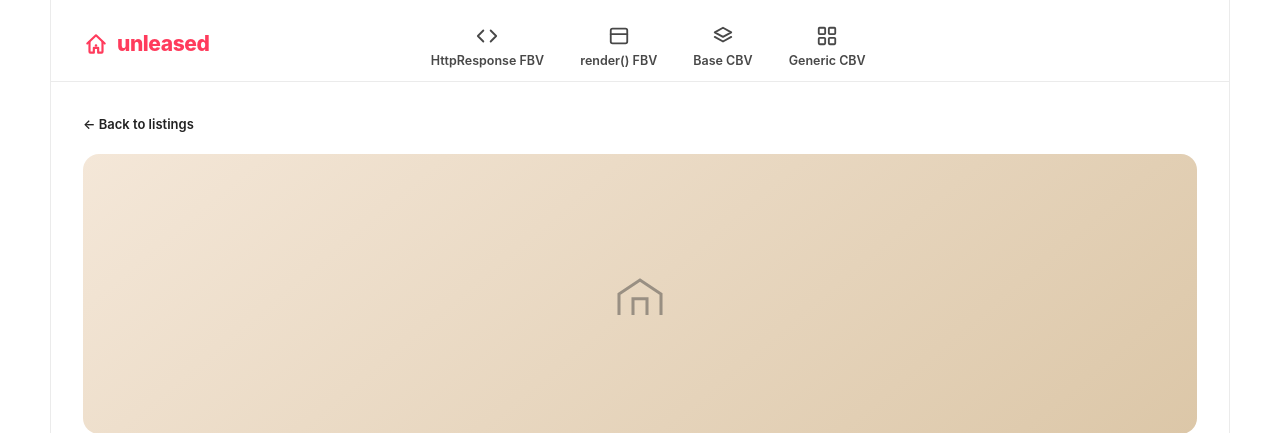
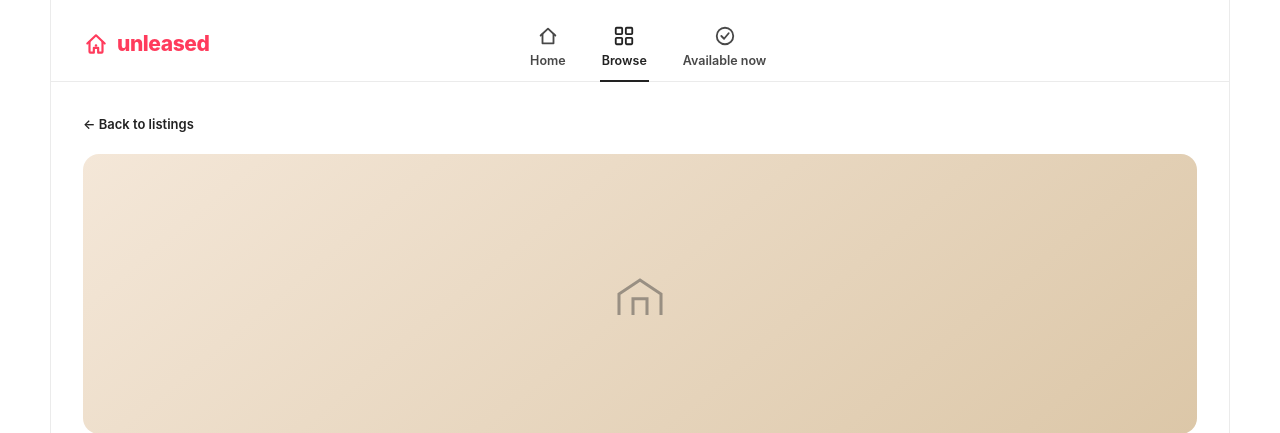
Before and after one commit to SurutheJ/2_Unleased, a Django app: page /listings/1/ in a window 1280 px wide. Shown: the top 433 px of the page. Run offline with Django 5.2, Linux system fonts and the light colour scheme; tables that the repository leaves empty hold one stand-in row (values such as "Sample post").

Commit message:
Navbar: Home, Browse, Available now tabs using {% url %}

```diff
--- a/listings/templates/listings/listing_detail.html
+++ b/listings/templates/listings/listing_detail.html
@@ -3,7 +3,7 @@
 {% block title %}{{ listing.title }}{% endblock %}
 
 {% block content %}
-  <a class="back-btn" href="{% url 'listings:cbv_generic' %}">&larr; Back to listings</a>
+  <a class="back-btn" href="{% url 'listings:list' %}">&larr; Back to listings</a>
 
   <div class="thumb g1 detail-hero">
     <div class="thumb-icon">{% include "partials/_house_icon.html" %}</div>
--- a/templates/partials/_navbar.html
+++ b/templates/partials/_navbar.html
@@ -1,5 +1,5 @@
 <header class="topnav">
-  <a class="logo" href="{% url 'listings:cbv_generic' %}">
+  <a class="logo" href="{% url 'home' %}">
     <svg viewBox="0 0 24 24" fill="none" stroke="currentColor" stroke-width="2" stroke-linecap="round" stroke-linejoin="round" aria-hidden="true">
       <path d="M4 11.5L12 4l8 7.5"/>
       <path d="M6 10v9.2c0 .44.36.8.8.8H10v-4.5h4V20h3.2c.44 0 .8-.36.8-.8V10"/>
@@ -8,24 +8,21 @@
     unleased
   </a>
 
-  {# One tab per graded view. The tab for the page we are on is highlighted using the URL name. #}
+  {# Main navigation. Every href uses {% url %} with a route name, never a hard-coded path. #}
+  {# The tab for the current page is highlighted by comparing its URL name. #}
   <nav class="tabs" aria-label="Main">
     {% with current=request.resolver_match.view_name %}
-      <a class="tab {% if current == 'listings:manual' %}active{% endif %}" href="{% url 'listings:manual' %}">
-        <svg viewBox="0 0 24 24" stroke-width="2" stroke-linecap="round" stroke-linejoin="round"><path d="M8 6l-6 6 6 6"/><path d="M16 6l6 6-6 6"/></svg>
-        <span>HttpResponse FBV</span>
+      <a class="tab {% if current == 'home' %}active{% endif %}" href="{% url 'home' %}">
+        <svg viewBox="0 0 24 24" stroke-width="2" stroke-linecap="round" stroke-linejoin="round"><path d="M4 11.5L12 4l8 7.5"/><path d="M6 10v10h12V10"/></svg>
+        <span>Home</span>
       </a>
-      <a class="tab {% if current == 'listings:render' %}active{% endif %}" href="{% url 'listings:render' %}">
-        <svg viewBox="0 0 24 24" stroke-width="2" stroke-linecap="round" stroke-linejoin="round"><rect x="3" y="4" width="18" height="16" rx="2"/><path d="M3 10h18"/></svg>
-        <span>render() FBV</span>
+      <a class="tab {% if current == 'listings:list' or current == 'listings:detail' %}active{% endif %}" href="{% url 'listings:list' %}">
+        <svg viewBox="0 0 24 24" stroke-width="2" stroke-linecap="round" stroke-linejoin="round"><rect x="3" y="3" width="7" height="7" rx="1"/><rect x="14" y="3" width="7" height="7" rx="1"/><rect x="3" y="14" width="7" height="7" rx="1"/><rect x="14" y="14" width="7" height="7" rx="1"/></svg>
+        <span>Browse</span>
       </a>
       <a class="tab {% if current == 'listings:cbv_base' %}active{% endif %}" href="{% url 'listings:cbv_base' %}">
-        <svg viewBox="0 0 24 24" stroke-width="2" stroke-linecap="round" stroke-linejoin="round"><path d="M12 3l9 5-9 5-9-5 9-5z"/><path d="M3 13l9 5 9-5"/></svg>
-        <span>Base CBV</span>
-      </a>
-      <a class="tab {% if current == 'listings:cbv_generic' %}active{% endif %}" href="{% url 'listings:cbv_generic' %}">
-        <svg viewBox="0 0 24 24" stroke-width="2" stroke-linecap="round" stroke-linejoin="round"><rect x="3" y="3" width="7" height="7" rx="1"/><rect x="14" y="3" width="7" height="7" rx="1"/><rect x="3" y="14" width="7" height="7" rx="1"/><rect x="14" y="14" width="7" height="7" rx="1"/></svg>
-        <span>Generic CBV</span>
+        <svg viewBox="0 0 24 24" stroke-width="2" stroke-linecap="round" stroke-linejoin="round"><circle cx="12" cy="12" r="9"/><path d="M8 12l3 3 5-6"/></svg>
+        <span>Available now</span>
       </a>
     {% endwith %}
   </nav>
```
